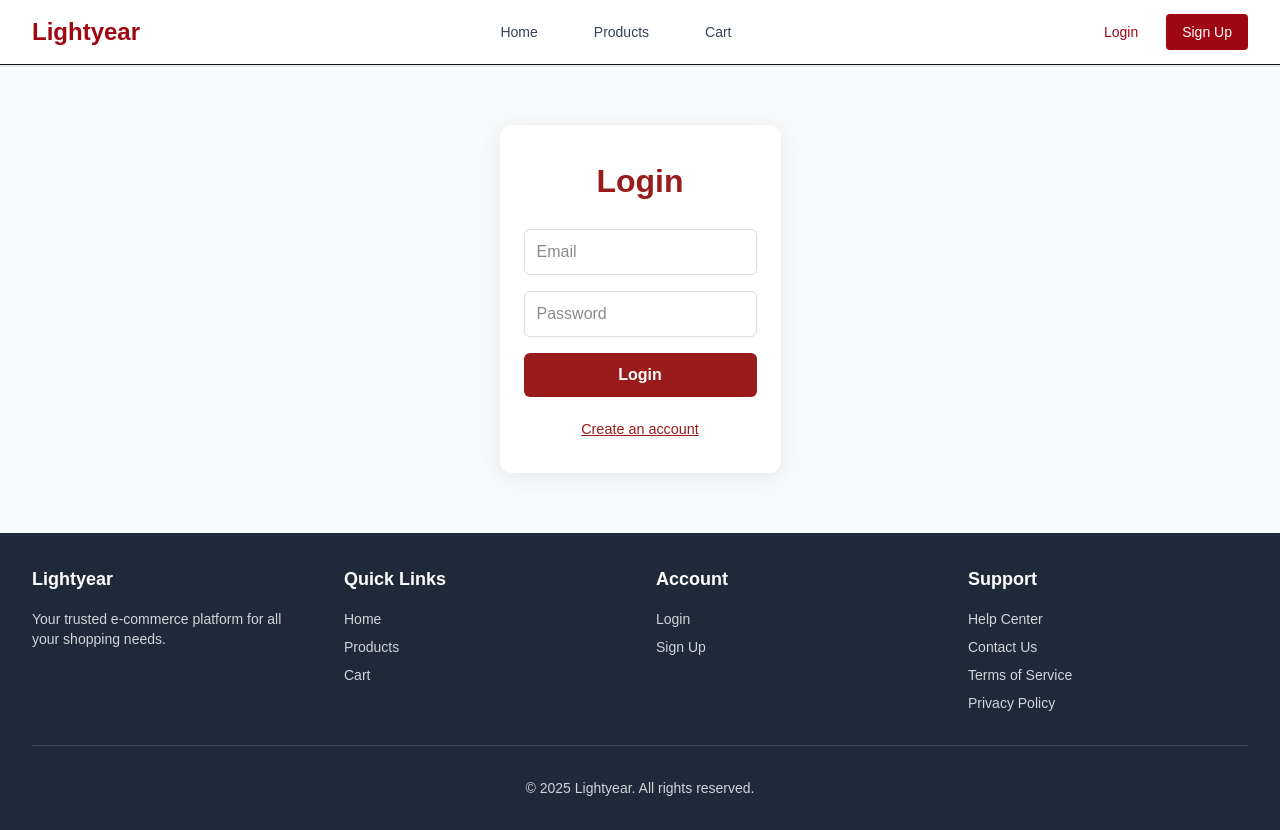
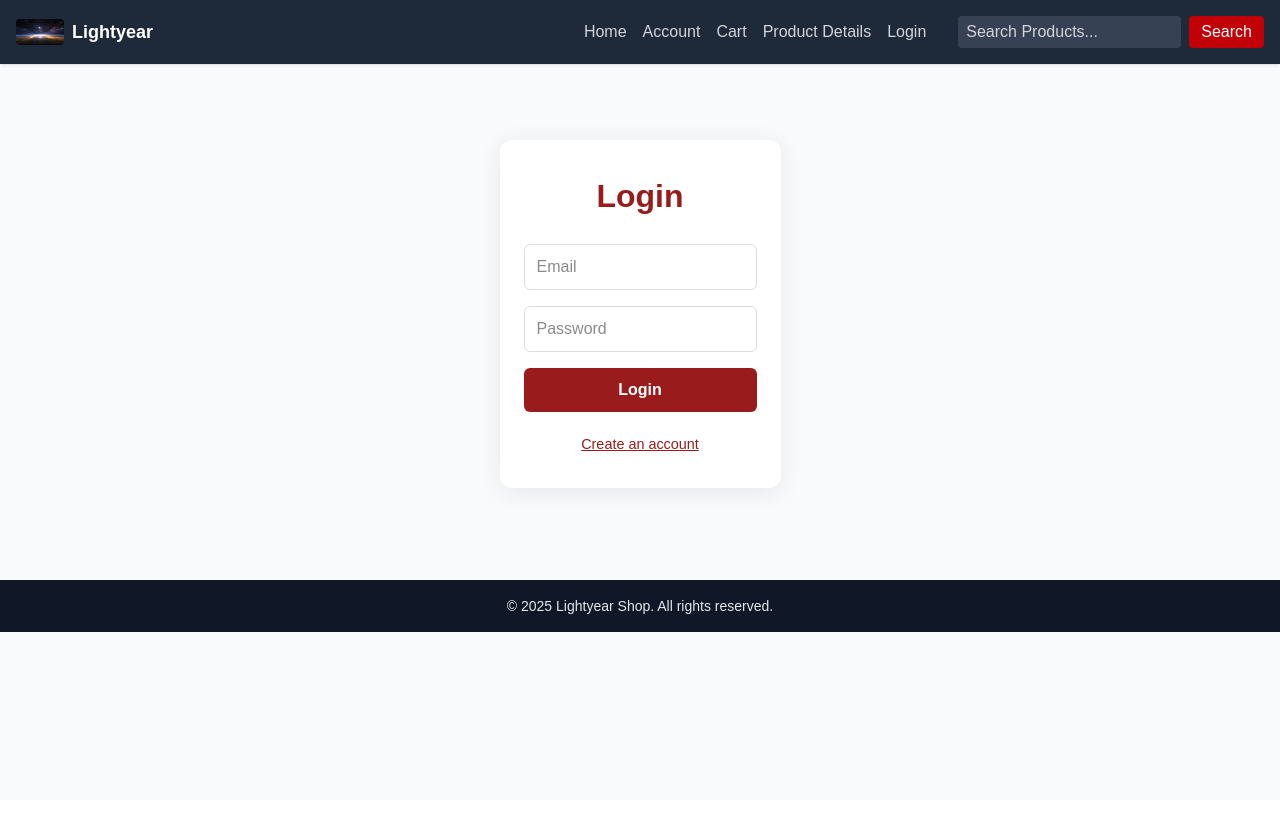
Before and after one commit to yunjianlu/lightyear, a Next.js app in the folder lightyear/: page /login in a window 1280 px wide. After the commit the page ends 800 px from the top, so only its background shows below. Built offline with nearby package versions, Linux system fonts and the light colour scheme; no server answers.

Commit message:
clean out most of duplicated components.

```diff
--- a/lightyear/app/components/Layout.js
+++ b/lightyear/app/components/Layout.js
@@ -1,246 +1,22 @@
 "use client";
-import { useState, useEffect } from "react";
+import Nav from "./nav";
+import Footer from "./footer";
 
 // Main Layout component that wraps all pages
 // This provides consistent header, navigation, and footer across your site
 export default function Layout({ children }) {
-  // State to track if user is logged in
-  const [user, setUser] = useState(null);
-  const [loading, setLoading] = useState(true);
-
-  // Check if user is logged in when component loads
-  useEffect(() => {
-    checkAuthStatus();
-  }, []);
-
-  // Function to check if user is currently logged in
-  const checkAuthStatus = async () => {
-    try {
-      const response = await fetch('/api/me');
-      if (response.ok) {
-        const data = await response.json();
-        setUser(data.user);  // User is logged in
-      }
-      // If response is not ok, user is not logged in (user stays null)
-    } catch (error) {
-      // If there's an error, assume user is not logged in
-      console.log('Auth check failed:', error);
-    } finally {
-      setLoading(false);  // Stop loading spinner
-    }
-  };
-
-  // Function to handle logout
-  const handleLogout = async () => {
-    try {
-      const response = await fetch('/api/logout', {
-        method: 'POST'
-      });
-
-      if (response.ok) {
-        setUser(null);  // Clear user from state
-        window.location.href = '/';  // Redirect to home page
-      }
-    } catch (error) {
-      console.error('Logout error:', error);
-      // Even if logout request fails, redirect anyway
-      setUser(null);
-      window.location.href = '/';
-    }
-  };
-
   return (
     <div className="min-h-screen bg-gray-50">
-      {/* Header/Navigation */}
-      <header className="bg-white shadow-sm border-b">
-        <nav className="max-w-7xl mx-auto px-4 sm:px-6 lg:px-8">
-          <div className="flex justify-between items-center h-16">
+      {/* Reuse existing Nav component */}
+      <Nav />
 
-            {/* Logo/Brand */}
-            <div className="flex items-center">
-              <a href="/" className="text-2xl font-bold text-red-800 hover:text-red-900">
-                Lightyear
-              </a>
-            </div>
-
-            {/* Main Navigation Links */}
-            <div className="hidden md:flex items-center space-x-8">
-              <a
-                href="/"
-                className="text-gray-700 hover:text-red-800 px-3 py-2 text-sm font-medium transition-colors"
-              >
-                Home
-              </a>
-              <a
-                href="/product"
-                className="text-gray-700 hover:text-red-800 px-3 py-2 text-sm font-medium transition-colors"
-              >
-                Products
-              </a>
-              <a
-                href="/cart"
-                className="text-gray-700 hover:text-red-800 px-3 py-2 text-sm font-medium transition-colors"
-              >
-                Cart
-              </a>
-            </div>
-
-            {/* User Authentication Area */}
-            <div className="flex items-center space-x-4">
-              {loading ? (
-                // Show loading while checking auth status
-                <div className="text-sm text-gray-500">Loading...</div>
-              ) : user ? (
-                // User is logged in - show user menu
-                <div className="flex items-center space-x-4">
-                  <span className="text-sm text-gray-700">
-                    Welcome, {user.firstName}!
-                  </span>
-                  <a
-                    href="/dashboard"
-                    className="text-red-800 hover:text-red-900 px-3 py-2 text-sm font-medium transition-colors"
-                  >
-                    Dashboard
-                  </a>
-                  <a
-                    href="/profile"
-                    className="text-gray-700 hover:text-red-800 px-3 py-2 text-sm font-medium transition-colors"
-                  >
-                    Profile
-                  </a>
-                  <button
-                    onClick={handleLogout}
-                    className="bg-red-800 text-white px-4 py-2 text-sm font-medium rounded hover:bg-red-900 transition-colors"
-                  >
-                    Logout
-                  </button>
-                </div>
-              ) : (
-                // User is not logged in - show login/register links
-                <div className="flex items-center space-x-4">
-                  <a
-                    href="/login"
-                    className="text-red-800 hover:text-red-900 px-3 py-2 text-sm font-medium transition-colors"
-                  >
-                    Login
-                  </a>
-                  <a
-                    href="/login"
-                    className="bg-red-800 text-white px-4 py-2 text-sm font-medium rounded hover:bg-red-900 transition-colors"
-                  >
-                    Sign Up
-                  </a>
-                </div>
-              )}
-            </div>
-          </div>
-
-          {/* Mobile Navigation Menu (hidden by default, you can expand this later) */}
-          <div className="md:hidden">
-            <div className="px-2 pt-2 pb-3 space-y-1 border-t border-gray-200 mt-2">
-              <a
-                href="/"
-                className="block text-gray-700 hover:text-red-800 px-3 py-2 text-base font-medium"
-              >
-                Home
-              </a>
-              <a
-                href="/product"
-                className="block text-gray-700 hover:text-red-800 px-3 py-2 text-base font-medium"
-              >
-                Products
-              </a>
-              <a
-                href="/cart"
-                className="block text-gray-700 hover:text-red-800 px-3 py-2 text-base font-medium"
-              >
-                Cart
-              </a>
-              {user && (
-                <>
-                  <a
-                    href="/dashboard"
-                    className="block text-gray-700 hover:text-red-800 px-3 py-2 text-base font-medium"
-                  >
-                    Dashboard
-                  </a>
-                  <a
-                    href="/profile"
-                    className="block text-gray-700 hover:text-red-800 px-3 py-2 text-base font-medium"
-                  >
-                    Profile
-                  </a>
-                </>
-              )}
-            </div>
-          </div>
-        </nav>
-      </header>
-
-      {/* Main Content Area */}
-      <main className="flex-1">
-        {children}  {/* This is where each page's content will be displayed */}
+      {/* Main Content Area - replace with your content body or children */}
+      <main className="flex-1 pt-20">
+        {children} {/* This is where each page's content will be displayed */}
       </main>
 
-      {/* Footer */}
-      <footer className="bg-gray-800 text-white mt-auto">
-        <div className="max-w-7xl mx-auto px-4 sm:px-6 lg:px-8 py-8">
-          <div className="grid grid-cols-1 md:grid-cols-4 gap-8">
-
-            {/* Company Info */}
-            <div>
-              <h3 className="text-lg font-semibold mb-4">Lightyear</h3>
-              <p className="text-gray-300 text-sm">
-                Your trusted e-commerce platform for all your shopping needs.
-              </p>
-            </div>
-
-            {/* Quick Links */}
-            <div>
-              <h3 className="text-lg font-semibold mb-4">Quick Links</h3>
-              <ul className="space-y-2 text-sm">
-                <li><a href="/" className="text-gray-300 hover:text-white transition-colors">Home</a></li>
-                <li><a href="/product" className="text-gray-300 hover:text-white transition-colors">Products</a></li>
-                <li><a href="/cart" className="text-gray-300 hover:text-white transition-colors">Cart</a></li>
-              </ul>
-            </div>
-
-            {/* Account */}
-            <div>
-              <h3 className="text-lg font-semibold mb-4">Account</h3>
-              <ul className="space-y-2 text-sm">
-                {user ? (
-                  <>
-                    <li><a href="/dashboard" className="text-gray-300 hover:text-white transition-colors">Dashboard</a></li>
-                    <li><a href="/profile" className="text-gray-300 hover:text-white transition-colors">Profile</a></li>
-                  </>
-                ) : (
-                  <>
-                    <li><a href="/login" className="text-gray-300 hover:text-white transition-colors">Login</a></li>
-                    <li><a href="/login" className="text-gray-300 hover:text-white transition-colors">Sign Up</a></li>
-                  </>
-                )}
-              </ul>
-            </div>
-
-            {/* Support */}
-            <div>
-              <h3 className="text-lg font-semibold mb-4">Support</h3>
-              <ul className="space-y-2 text-sm">
-                <li><a href="#" className="text-gray-300 hover:text-white transition-colors">Help Center</a></li>
-                <li><a href="#" className="text-gray-300 hover:text-white transition-colors">Contact Us</a></li>
-                <li><a href="#" className="text-gray-300 hover:text-white transition-colors">Terms of Service</a></li>
-                <li><a href="#" className="text-gray-300 hover:text-white transition-colors">Privacy Policy</a></li>
-              </ul>
-            </div>
-          </div>
-
-          {/* Copyright */}
-          <div className="border-t border-gray-700 mt-8 pt-8 text-center text-sm text-gray-300">
-            <p>&copy; 2025 Lightyear. All rights reserved.</p>
-          </div>
-        </div>
-      </footer>
+      {/* Reuse existing Footer component */}
+      <Footer />
     </div>
   );
 }
```
